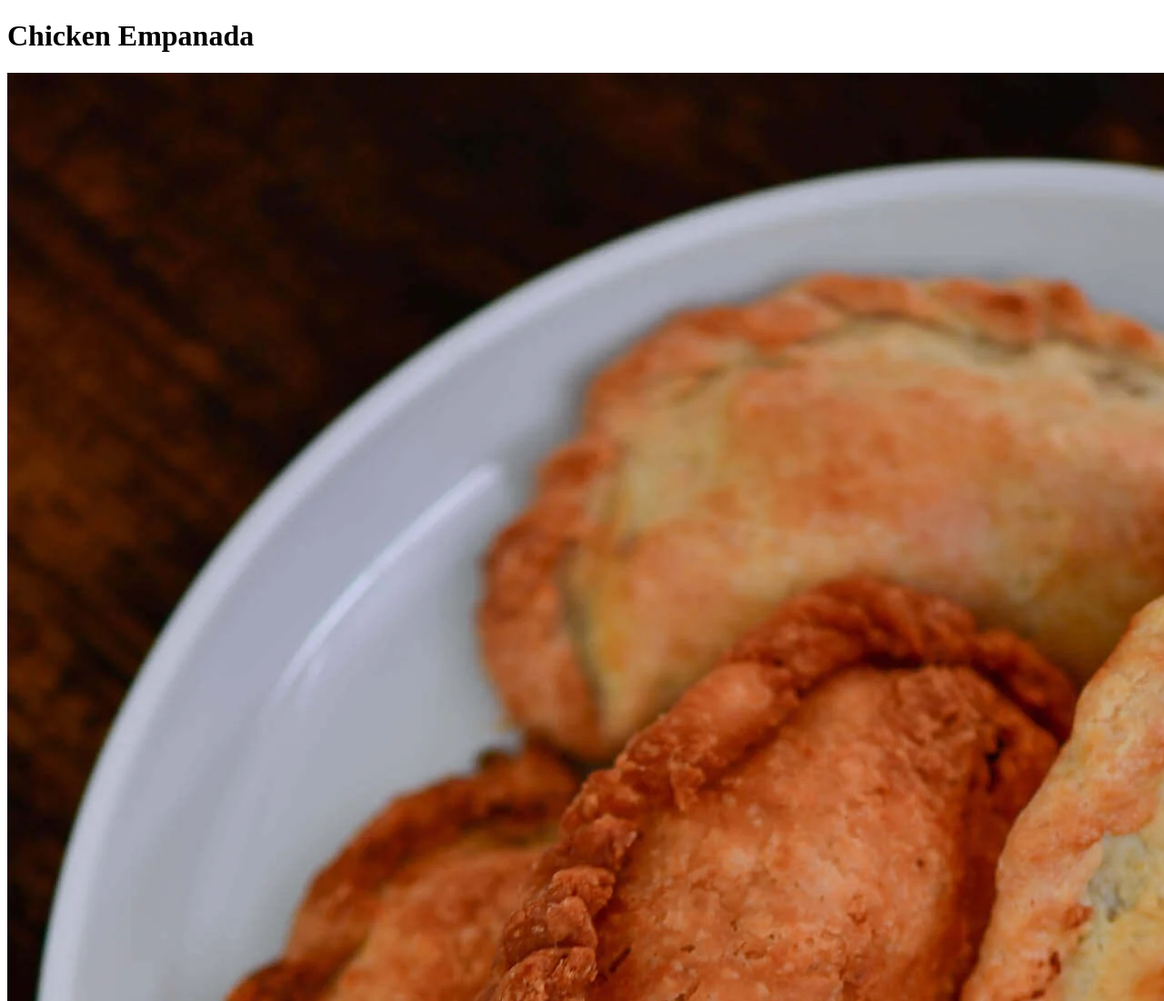
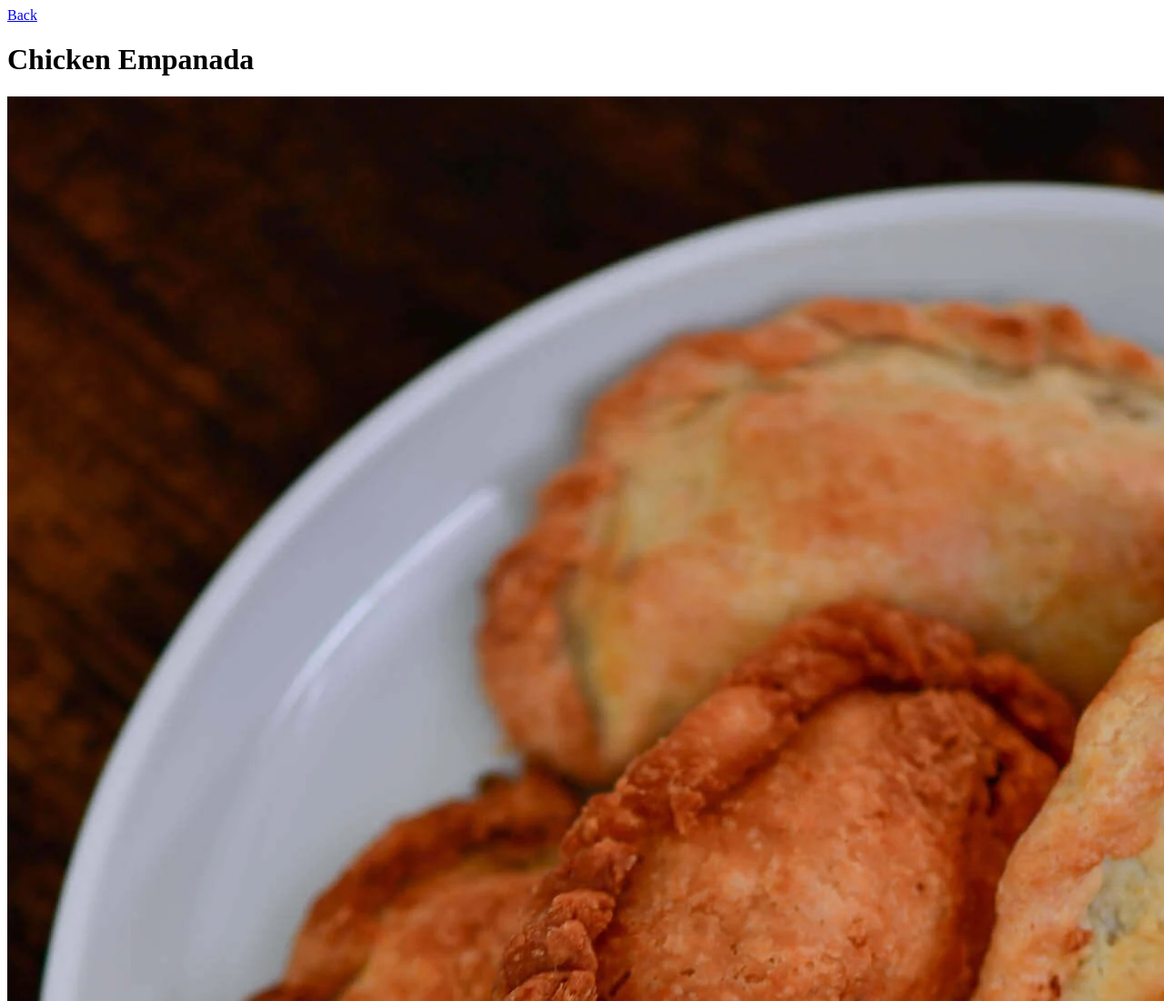
Before and after one commit to shil-mil/odin-recipes, a plain HTML site: page recipes/chickenempanada.html in a window 1280 px wide. Shown: the top 1100 px of the page at 91% size. Drawn offline with Linux system fonts and the light colour scheme.

Commit message:
Added back button to redirect to main page or index.html

```diff
--- a/recipes/chickenempanada.html
+++ b/recipes/chickenempanada.html
@@ -6,6 +6,7 @@
     <title>Document</title>
 </head>
 <body>
+    <a href="../index.html">Back</a>
     <h1>Chicken Empanada</h1>
     <img src="../photos/chicken-empanada-recipe.jpg" alt="Chicken Empanada">
     <h3>Description</h3>
```
Also changed, not shown: recipes/pandesal.html (+1 -0 lines), recipes/siopaoasado.html (+1 -0 lines).
